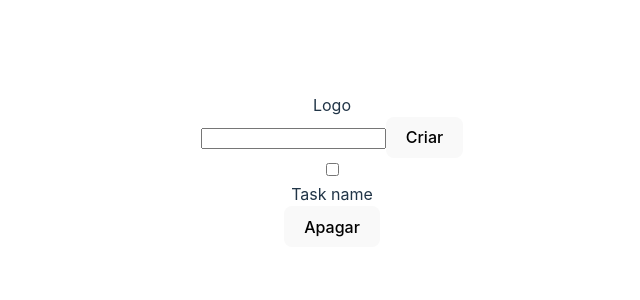
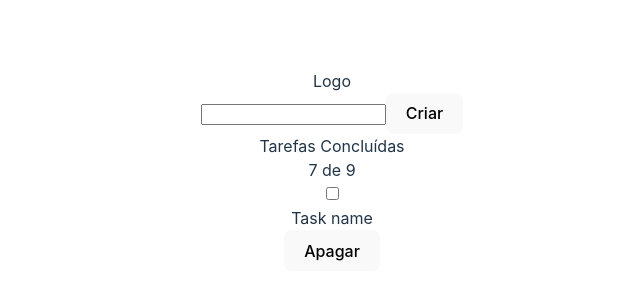
Before and after one commit to menezesmario/01-todo-ignite, a React (Vite) app: page / in a window 1280 px wide. Shown: the part 242-542 px from the top of the page, without its empty margins (308-948 px from the left). Built offline with nearby package versions, Linux system fonts and the light colour scheme.

Commit message:
completed tasks html

```diff
--- a/src/components/TaskCard.tsx
+++ b/src/components/TaskCard.tsx
@@ -1,3 +1,9 @@
+interface Task {
+  id: number;
+  title: string;
+  isComplete: boolean;
+}
+
 export function TaskCard() {
   return (
     <div className="bg-slate-500 rounded flex justify-between">
--- a/src/components/TaskList.tsx
+++ b/src/components/TaskList.tsx
@@ -8,6 +8,13 @@ export function TaskList() {
         <button>Criar</button>
       </header>
       <main>
+        <div className="done flex gap-2">
+          Tarefas Concluídas{" "}
+          <div>
+            {" "}
+            7 de <span>9</span>
+          </div>
+        </div>
         <div>
           <TaskCard></TaskCard>
         </div>
```
